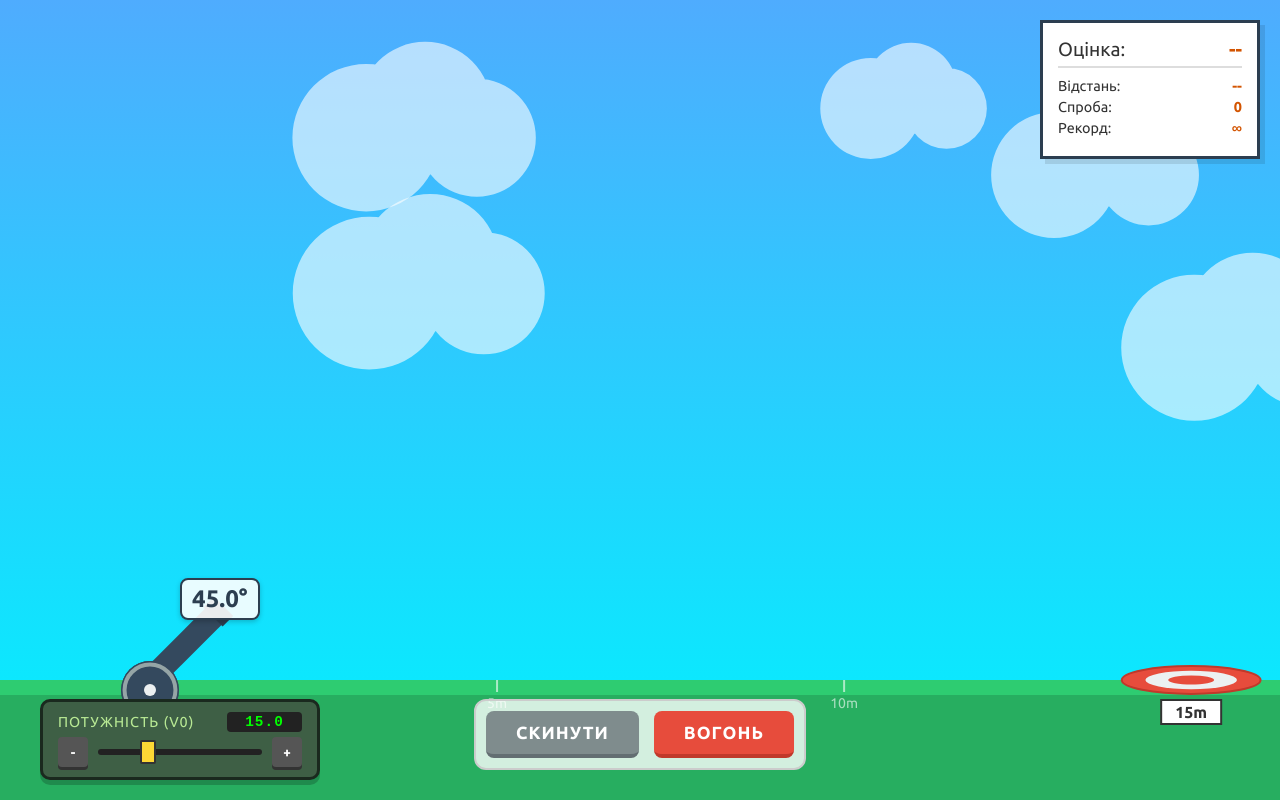
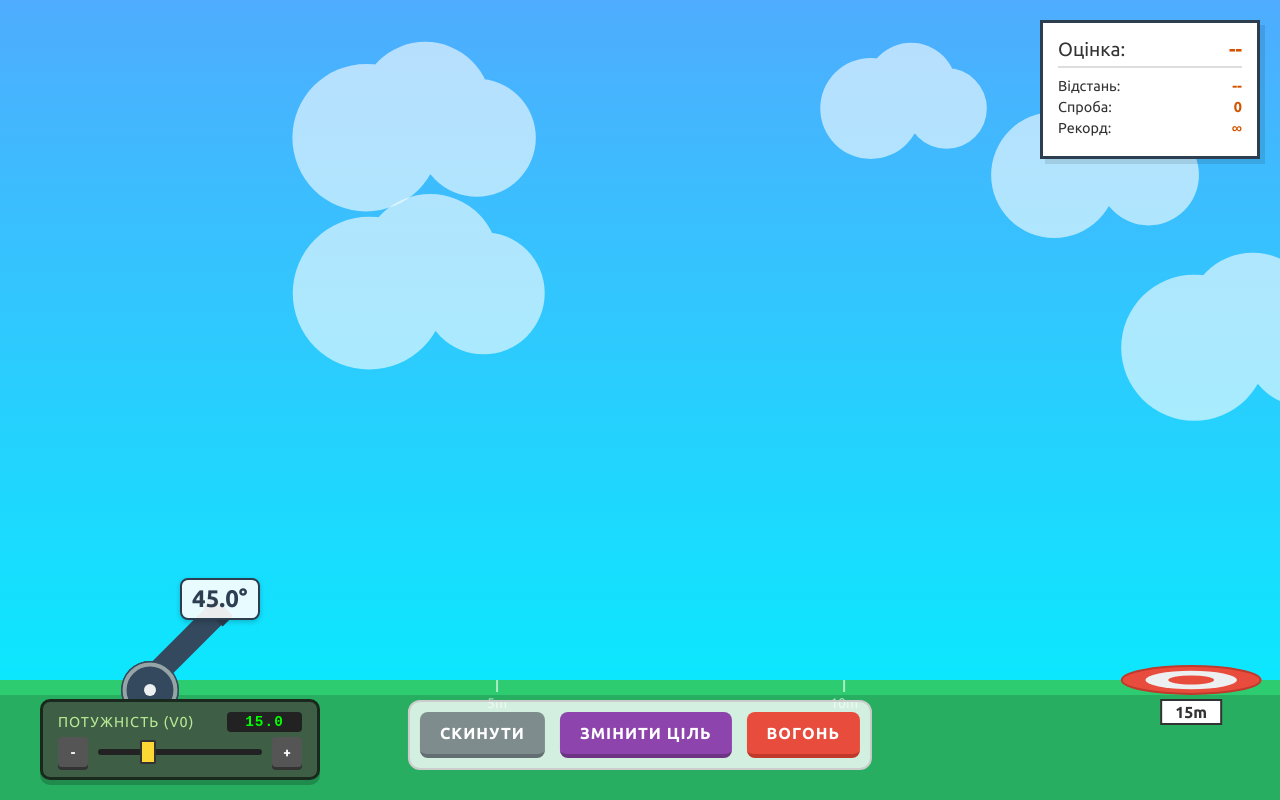
Before and after one commit to xaarlox/CPS-labs, a Django app: template labs/templates/labs/ballistics_simulation.html in a window 1280 px wide. Run offline with Django 5.2, Linux system fonts and the light colour scheme; the template is opened without the code that fills it, so the values that code supplies are empty.

Commit message:
- Add "Change Target" button to ballistic simulation

```diff
--- a/labs/templates/labs/ballistics_simulation.html
+++ b/labs/templates/labs/ballistics_simulation.html
@@ -130,11 +130,11 @@
         }
 
         .btn-main {
-            padding: 12px 30px;
+            padding: 12px 20px; /* Трохи зменшив padding, щоб влізла 3-тя кнопка */
             border-radius: 8px;
             border: none;
             cursor: pointer;
-            font-size: 1.1rem;
+            font-size: 1.0rem;
             font-weight: 700;
             text-transform: uppercase;
             letter-spacing: 1px;
@@ -157,6 +157,14 @@
             box-shadow: none;
         }
         .btn-reset:hover { background: #95a5a6; }
+
+        /* Стиль для нової кнопки */
+        .btn-target {
+            background: #8e44ad;
+            border-bottom: 4px solid #6c3483;
+            box-shadow: none;
+        }
+        .btn-target:hover { background: #9b59b6; }
 
         .hud-panel {
             position: absolute;
@@ -205,10 +213,8 @@
 
     <canvas id="simcanvas"></canvas>
 
-    <!-- Індикатор кута -->
     <div class="angle-indicator" id="angle-val">45.0°</div>
 
-    <!-- Контроль швидкості -->
     <div class="velocity-control-ground">
         <div class="velocity-header">
             <span>Потужність (V0)</span>
@@ -221,13 +227,12 @@
         </div>
     </div>
 
-    <!-- Головні кнопки -->
     <div class="main-controls">
         <button class="btn-main btn-reset" id="btn-reset">Скинути</button>
+        <button class="btn-main btn-target" id="btn-target">Змінити ціль</button>
         <button class="btn-main btn-fire" id="btn-fire">ВОГОНЬ</button>
     </div>
 
-    <!-- HUD -->
     <div class="hud-panel">
         <div class="hud-row hud-big">
             <span>Оцінка:</span> <span class="hud-val" id="hud-grade">--</span>
@@ -243,7 +248,6 @@
         </div>
     </div>
 
-    <!-- Modal -->
     <div id="res-modal" class="modal">
         <div class="modal-box">
             <h2>Результат пострілу</h2>
@@ -255,7 +259,6 @@
     </div>
 
 
-    <!-- Модальне вікно для закінчених спроб -->
     <div id="attempts-over-modal" class="modal">
         <div class="modal-box">
             <h2>Спроби закінчились.</h2>
@@ -310,6 +313,12 @@ let stats = {
     best: Infinity,
     grade: 0
 };
+
+// Змінні для нової цілі
+let isCustomTarget = false;
+const targetImg = new Image();
+// Пряме посилання на PNG (Flaticon CDN)
+targetImg.src = "https://cdn-icons-png.flaticon.com/512/683/683251.png";
 
 let drag = { active: false };
 let explosions = [];
@@ -452,7 +461,7 @@ function draw() {
         ctx.fillText(i+"m", x, originY + 28);
     }
 
-    // Target (Flat on Ground)
+    // Target (Flat on Ground or Image)
     drawTarget(toScreenX(TARGET_DIST), originY, pxPerMeter);
 
     // Trajectory
@@ -549,10 +558,34 @@ function drawCannon(x, y, angleDeg, scale) {
     ctx.restore();
 }
 
+// ОНОВЛЕНА ФУНКЦІЯ МАЛЮВАННЯ ЦІЛІ
 function drawTarget(x, y, scale) {
+    // Якщо увімкнено картинку і вона завантажена
+    if (isCustomTarget && targetImg.complete && targetImg.naturalHeight !== 0) {
 
-    const radiusX = 1.0 * scale; // 1 метр радіус по X
-    const radiusY = 0.2 * scale; // Сплюснутий по Y для 3D ефекту
+        // Масштабуємо картинку. Нехай вона буде ~3 метри у висоту
+        const imgH = 3.0 * scale;
+        const aspectRatio = targetImg.width / targetImg.height;
+        const imgW = imgH * aspectRatio;
+
+        // Малюємо (x - центр по горизонталі, y - низ картинки на землі)
+        ctx.drawImage(targetImg, x - imgW/2, y - imgH, imgW, imgH);
+
+        // Підпис "15.0 м" під картинкою
+        ctx.fillStyle = "white";
+        ctx.fillRect(x - 30, y + 10, 60, 24);
+        ctx.strokeStyle = "#333";
+        ctx.lineWidth = 2;
+        ctx.strokeRect(x - 30, y + 10, 60, 24);
+        ctx.fillStyle = "#333";
+        ctx.textAlign = "center";
+        ctx.font = "bold 16px Ubuntu";
+        ctx.fillText(TARGET_DIST+"m", x, y + 28);
+
+    } else {
+        // Стандартна ціль (круги)
+        const radiusX = 1.0 * scale;
+        const radiusY = 0.2 * scale;
 
         // Зовнішнє кільце (Червоне)
         ctx.beginPath();
@@ -584,6 +617,7 @@ function drawTarget(x, y, scale) {
         ctx.textAlign = "center";
         ctx.font = "bold 16px Ubuntu";
         ctx.fillText(TARGET_DIST+"m", x, y + 38);
+    }
 }
 
 /* --- LOGIC --- */
@@ -824,6 +858,12 @@ function updateAngleFromMouse(mx, my) {
 document.getElementById('btn-fire').addEventListener('click', fire);
 document.getElementById('btn-reset').addEventListener('click', reset);
 
+// Обробник нової кнопки "Змінити ціль"
+document.getElementById('btn-target').addEventListener('click', () => {
+    isCustomTarget = !isCustomTarget; // Перемикаємо стан
+    draw(); // Перемальовуємо
+});
+
 const velDisp = document.getElementById('vel-val');
 const velSlider = document.getElementById('vel-slider');
 function updateVel(v) {
--- a/labs/templates/labs/light.html
+++ b/labs/templates/labs/light.html
@@ -554,7 +554,7 @@
             let score = 0;
             let text = 'Невірно';
 
-            if (diff <= 1) { score = 100; text = 'Ідеально'; }
+            if (diff < 1) { score = 100; text = 'Ідеально'; }
             else if (diff <= 3) { score = 95; text = 'Правильно'; }
             else if (diff <= 6) { score = 80; text = 'Добре'; }
             else if (diff <= 12) { score = 60; text = 'Погано'; }
```
Lines whose indentation alone changed are shown as unchanged.
